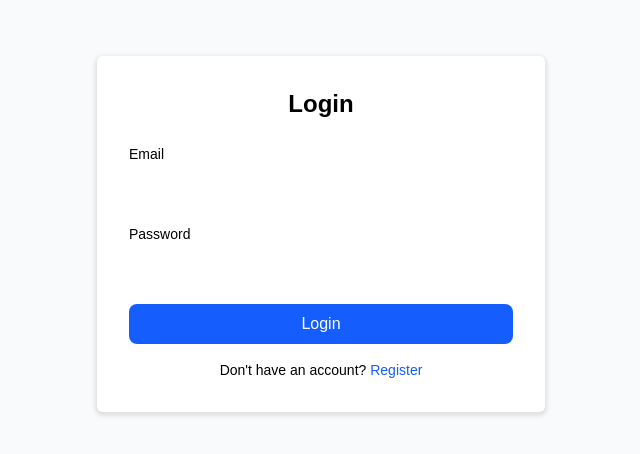
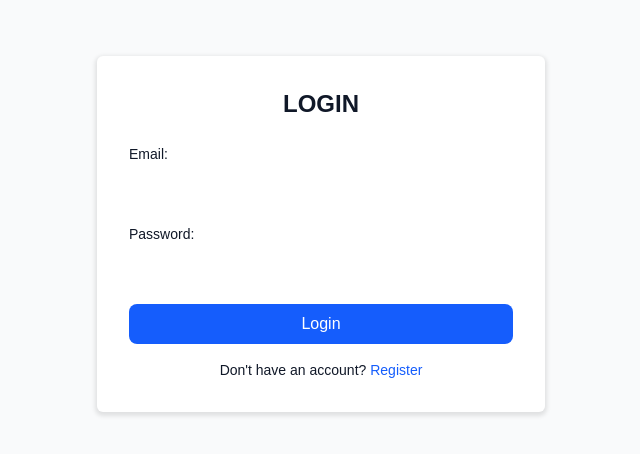
Before and after one commit to Lvhacker1/fullstack-forum-app, a Next.js app: page /auth/login in a window 1280 px wide. Shown: the part 166-620 px from the top of the page, without its empty margins (319-959 px from the left). Built offline with nearby package versions, Linux system fonts and the light colour scheme.

Commit message:
small changes on data

```diff
--- a/app/auth/login/page.tsx
+++ b/app/auth/login/page.tsx
@@ -27,7 +27,7 @@
   }
 
   return (
-    <div className="min-h-screen flex items-center justify-center bg-gray-50 text-black">
+    <div className="min-h-screen flex items-center justify-center bg-gray-50 text-gray-900">
       <div className="max-w-md w-full bg-white p-8 rounded-md shadow-[0px_2px_4px_2px_rgba(0,0,0,0.1)]">
         <h1 className="text-2xl font-bold mb-6 text-center">{loginText.title}</h1>
         {error && <ErrorMessage message={error} />}
--- a/lib/data/loginText.ts
+++ b/lib/data/loginText.ts
@@ -2,9 +2,9 @@
 import { ROUTES } from '@/lib/constants/routes'
 
 export const loginText: LoginPageText = {
-  title: 'Login',
-  emailLabel: 'Email',
-  passwordLabel: 'Password',
+  title: 'LOGIN',
+  emailLabel: 'Email:',
+  passwordLabel: 'Password:',
   submitButton: 'Login',
   loading: 'Loading...',
   alternativeText: "Don't have an account?",
```
